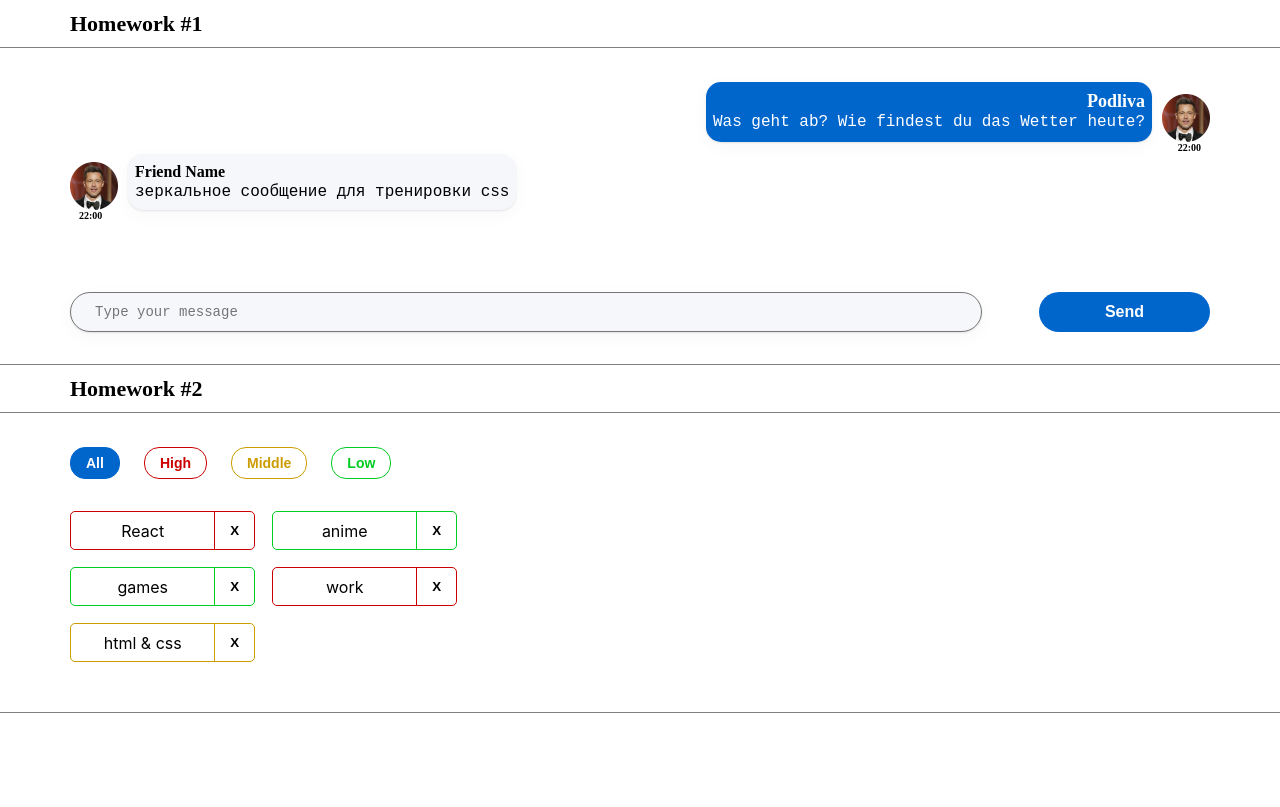
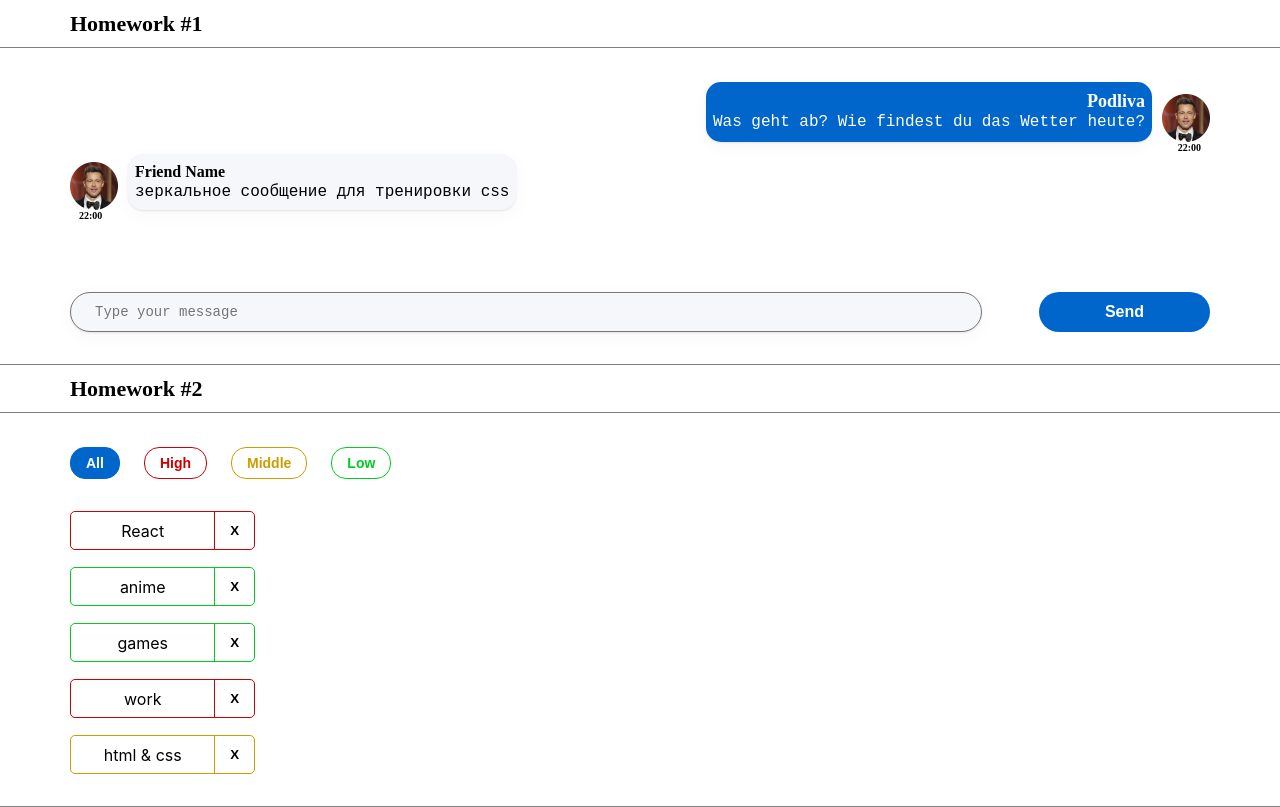
Before and after one commit to BanzoPapperlapapp/hws2, a React (Create React App) app: page / in a window 1280 px wide. Built offline with nearby package versions, Linux system fonts and the light colour scheme.

Commit message:
hw2 added flex-flow

```diff
--- a/src/s2-homeworks/hw02/affairs/Affairs.module.css
+++ b/src/s2-homeworks/hw02/affairs/Affairs.module.css
@@ -49,7 +49,7 @@
 
 .affairs {
     display: flex;
+    flex-flow: column wrap;
     gap: 17px;
-    flex-wrap: wrap;
     max-width: 450px;
 }
```
